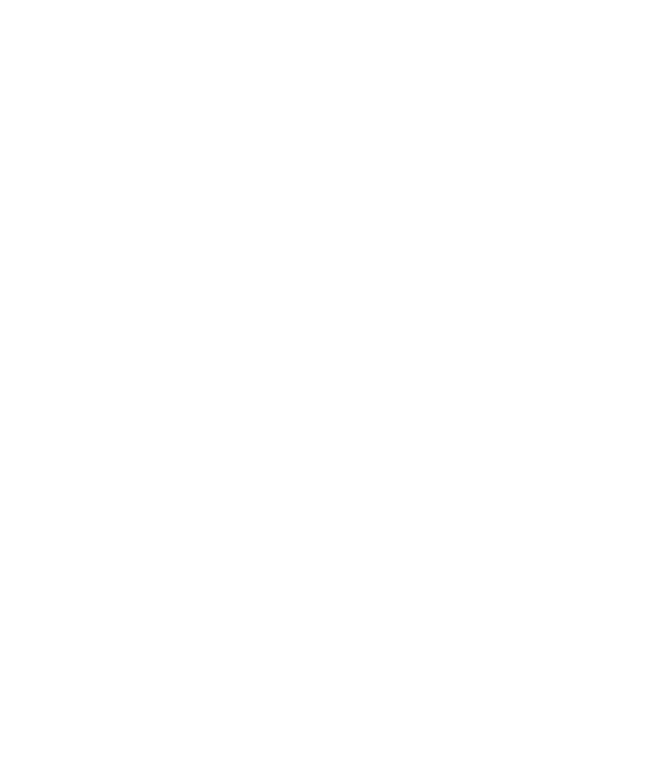
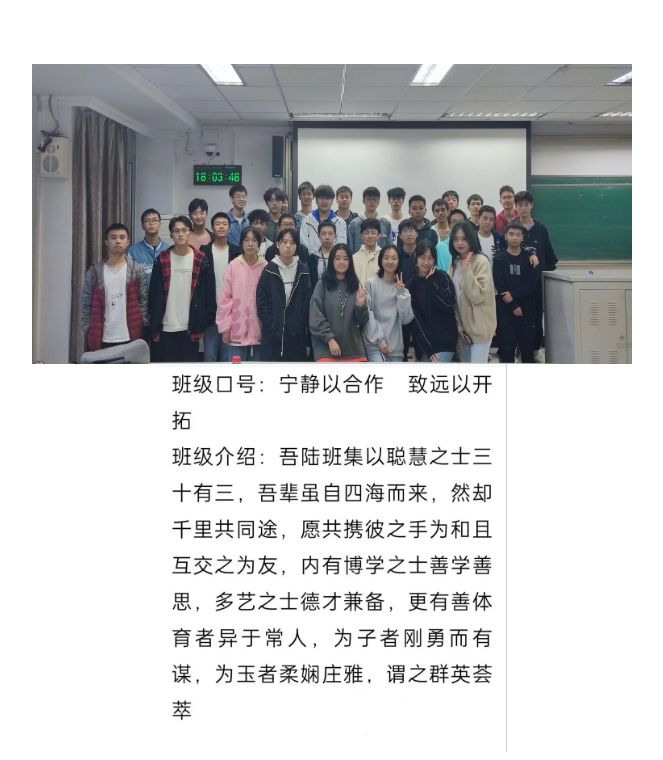
Before and after one commit to Makima0/RedRocker-homework, a plain HTML site: page 前端第二次作业/lv2.html in a window 1280 px wide. Shown: the whole page, without its empty margins (308-971 px from the left). Drawn offline with Linux system fonts and the light colour scheme.

Commit message:
加上lv2

```diff
--- a/前端第二次作业/lv2.html
+++ b/前端第二次作业/lv2.html
@@ -15,11 +15,40 @@
 html,body{
     height: 100%;
 }
+    .box{
+        width: 600px;
+        padding: 10px;
+        border: 1px solid white;
+    }
+    .box img:nth-child(2) {
+        width: 600px;
+        height: 300px;
+        background-color: aliceblue;
+
+    }
+    .box img:nth-child(1){
+        width: 350px;
+    }
+    .box{
+        display: flex;
+    justify-content: center;
+    align-items: center;
+    flex-wrap: wrap-reverse;
+    }
+    .box :hover{
+        box-shadow: 5px 20px 20px 20px gray;
+        transform: scale(1.1);
+        transition-duration: 0.5s;
+    }
     </style>
 </head>
 
 <body>
-    <img src=""
+<div class="box">
+    <img src="-95ecd8f51ff3441.jpg">
+    <img src="1667038309494.jpeg">
+
+</div>
 
 </body>
 </html>
```
Also changed, not shown: 前端第二次作业/-95ecd8f51ff3441.jpg (added), 前端第二次作业/1667038309494.jpeg (added).
